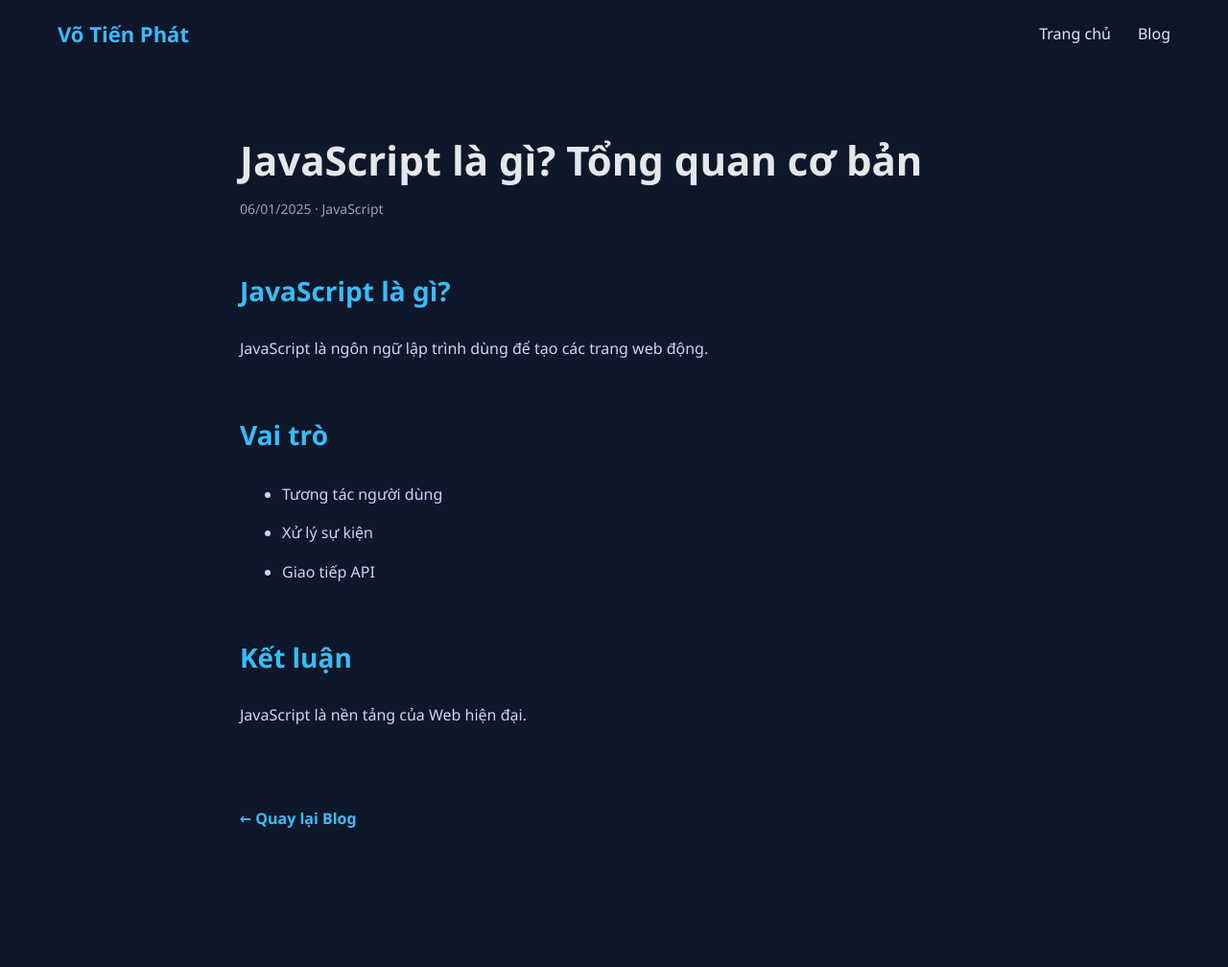
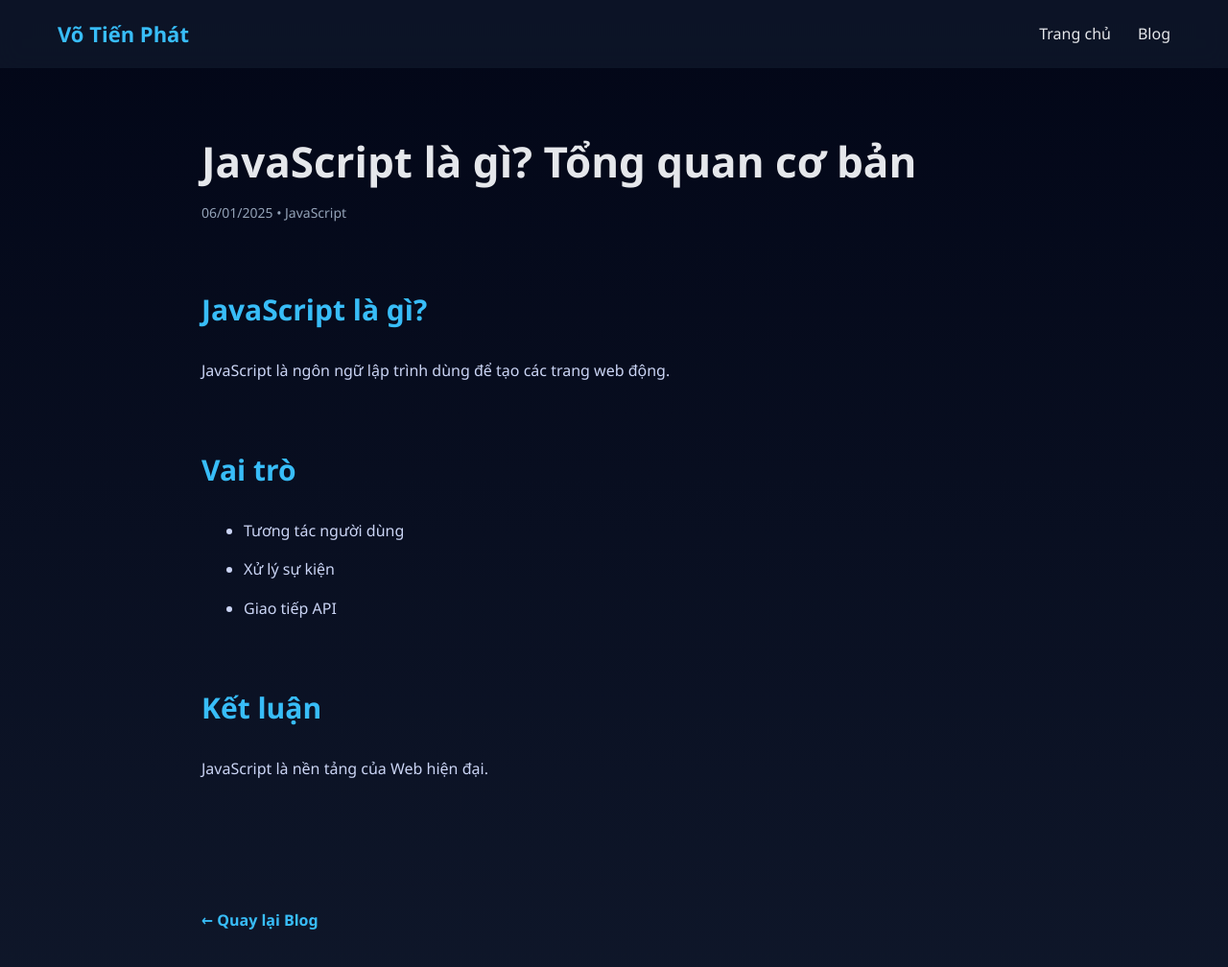
Before and after one commit to Tien-Phatt/Portfolio, a Jekyll site: the page built from _posts/2025-01-06-bien-va-kieu-js.md, in a window 1280 px wide and 1052 px high. Shown: the top 1008 px of the window at 96% size. Built offline with Jekyll 4.4.1, drawn with Linux system fonts in a browser that asks for light colours.

Commit message:
toi gio ngu roi

```diff
--- a/_layouts/post.html
+++ b/_layouts/post.html
@@ -2,23 +2,31 @@
 layout: default
 ---
 
-<article class="post-container">
+<section class="post-page">
 
+  <div class="post-wrapper">
+
+    <header class="post-header">
       <h1 class="post-title">{{ page.title }}</h1>
 
-  <p class="post-meta">
-    {{ page.date | date: "%d/%m/%Y" }}
+      <div class="post-info">
+        <span>{{ page.date | date: "%d/%m/%Y" }}</span>
         {% if page.categories %}
-      · {{ page.categories | join: ", " }}
+          <span>• {{ page.categories | join: ", " }}</span>
         {% endif %}
-  </p>
+      </div>
+    </header>
 
-  <div class="post-content">
+    <article class="post-content">
       {{ content }}
+    </article>
+
+    <div class="post-actions">
+      <a href="{{ '/blog' | relative_url }}" class="post-back">
+        ← Quay lại Blog
+      </a>
     </div>
 
-  <div class="post-back">
-    <a href="{{ '/blog' | relative_url }}">← Quay lại Blog</a>
   </div>
 
-</article>
+</section>
--- a/style.css
+++ b/style.css
@@ -897,3 +897,104 @@ nav {
         font-size: 30px;
     }
 }
+/* =====================================================
+   POST DETAIL – PORTFOLIO STYLE
+===================================================== */
+
+.post-page {
+    min-height: 100vh;
+    padding: 140px 20px 80px;
+    background: linear-gradient(180deg, #020617, #0f172a);
+}
+
+.post-wrapper {
+    max-width: 860px;
+    margin: auto;
+}
+
+/* HEADER */
+.post-header {
+    margin-bottom: 50px;
+}
+
+.post-title {
+    font-size: 44px;
+    font-weight: 700;
+    line-height: 1.3;
+    color: #e5e7eb;
+    margin-bottom: 14px;
+}
+
+.post-info {
+    font-size: 14px;
+    color: #94a3b8;
+}
+
+/* CONTENT */
+.post-content {
+    font-size: 16px;
+    line-height: 1.9;
+    color: #cbd5f5;
+}
+
+/* HEADINGS */
+.post-content h2 {
+    font-size: 30px;
+    margin: 60px 0 20px;
+    color: #38bdf8;
+}
+
+.post-content h3 {
+    font-size: 22px;
+    margin: 40px 0 16px;
+}
+
+/* PARAGRAPH */
+.post-content p {
+    margin-bottom: 22px;
+}
+
+/* LIST */
+.post-content ul {
+    padding-left: 22px;
+    margin-bottom: 28px;
+}
+
+.post-content li {
+    margin-bottom: 10px;
+}
+
+/* CODE */
+.post-content pre {
+    background: #020617;
+    border-radius: 14px;
+    padding: 20px;
+    margin: 35px 0;
+    overflow-x: auto;
+}
+
+.post-content code {
+    color: #38bdf8;
+}
+
+/* BACK */
+.post-actions {
+    margin-top: 70px;
+}
+
+.post-back {
+    color: #38bdf8;
+    font-weight: 600;
+    text-decoration: none;
+}
+
+.post-back:hover {
+    text-decoration: underline;
+}
+
+/* RESPONSIVE */
+@media (max-width: 600px) {
+    .post-title {
+        font-size: 30px;
+    }
+}
```
Lines whose indentation alone changed are shown as unchanged.
